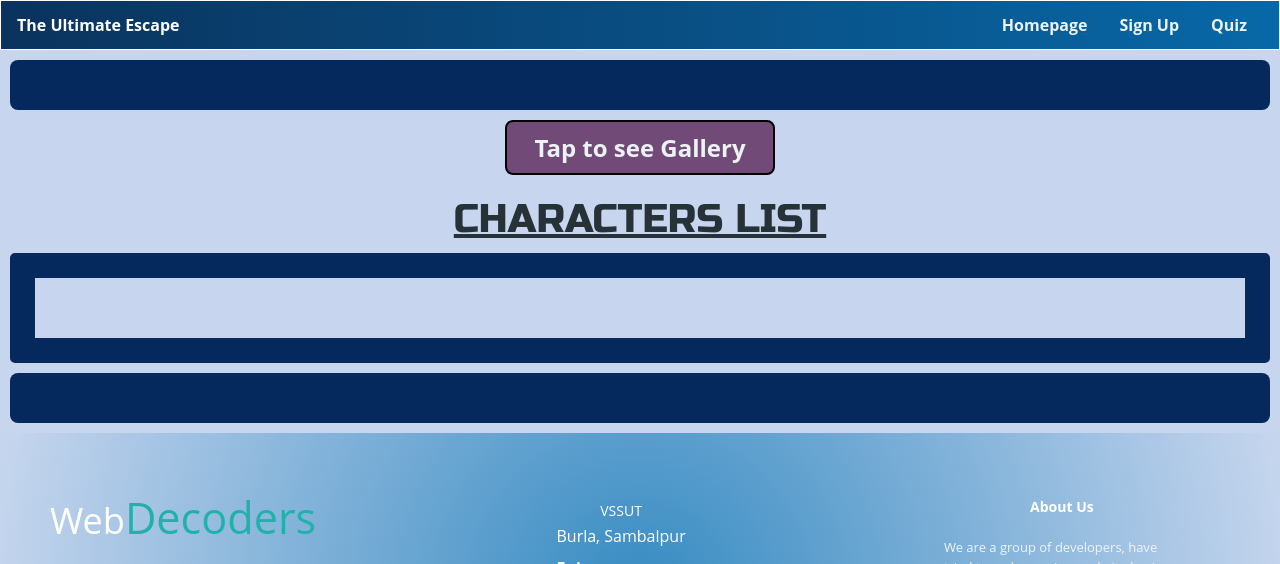
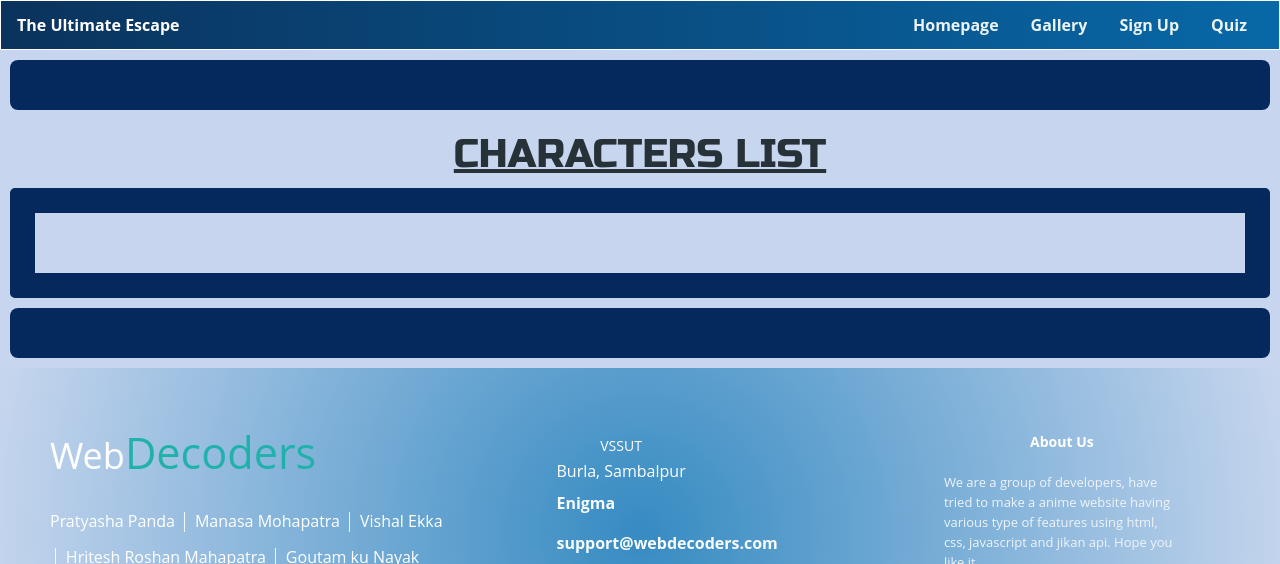
Before and after one commit to Hritesh49/Anime-Web-App, a website: page details.html in a window 1280 px wide. Shown: the top 564 px of the page. Drawn offline with nearby package versions, Linux system fonts and the light colour scheme; no server answers.

Commit message:
button removed

```diff
--- a/details.css
+++ b/details.css
@@ -395,20 +395,6 @@ li img {
   justify-content: center;
 }
 
-button {
-  background: white;
-  border: solid 2px black;
-  padding: .375em 1.125em;
-  font-size: 1rem;
-}
-
-.button-arounder {
-  font-size: 1.5rem;
-  background: hsl(291, 24%, 38%);
-  color: hsl(190deg, 10%, 95%);
-  border-radius: 8px;
-  box-shadow: 0 0px 0px hsla(190deg, 15%, 5%, .2);
-}
 
 #reviewsContainer {
   display: flex;
--- a/details.html
+++ b/details.html
@@ -29,6 +29,7 @@
 
     <ul class="menu">
       <li><a href="index.html">Homepage</a></li>
+      <li><div id="gallery"></div></li>
       <li><a href="login.html">Sign Up</a></li>
       <li><a href="quiz.html">Quiz</a></li>
     </ul>
@@ -41,9 +42,7 @@
     <div id="character-gallery"></div>
 
   </section>
-  <div class="buttons-container">
-    <button class="button-arounder"><a href="gallery.html">Tap to see Gallery</a></button>
-  </div>
+
 
   <h1 class="character_name">Characters List</h1>
 
```
